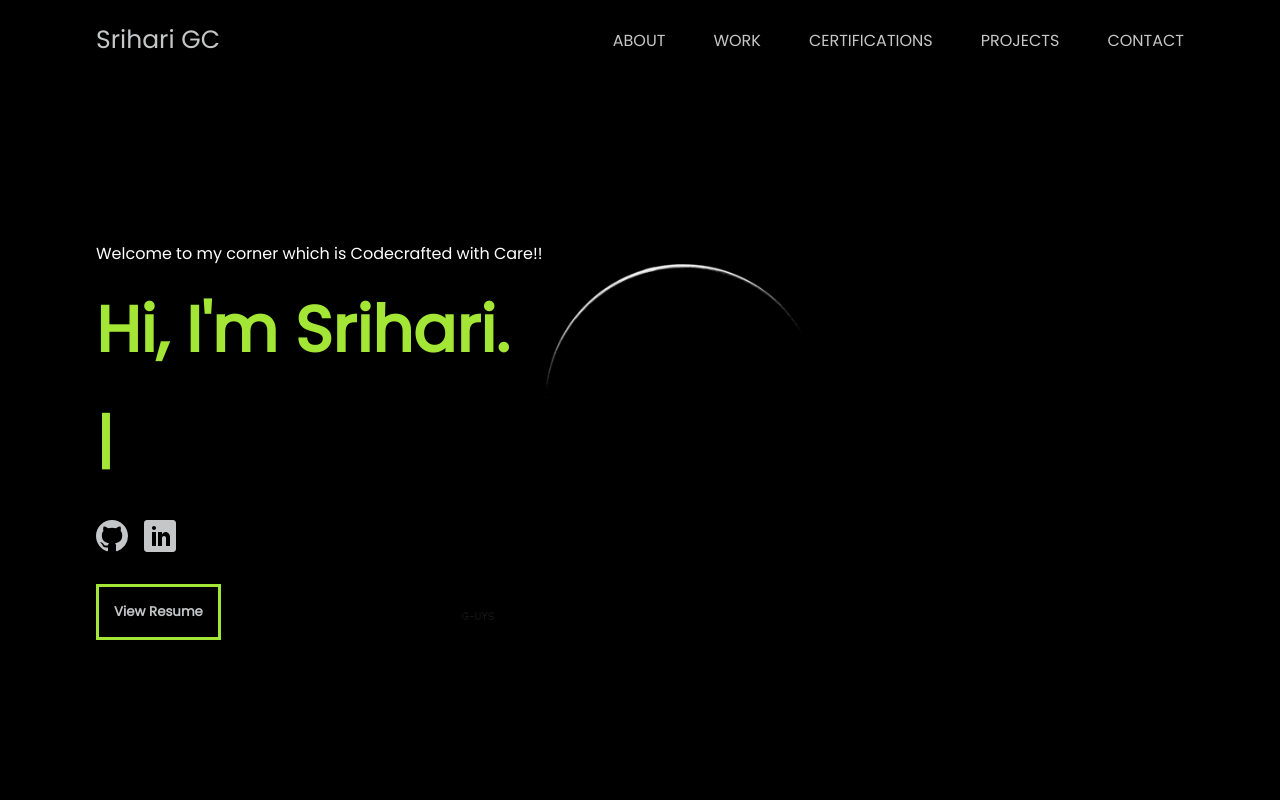
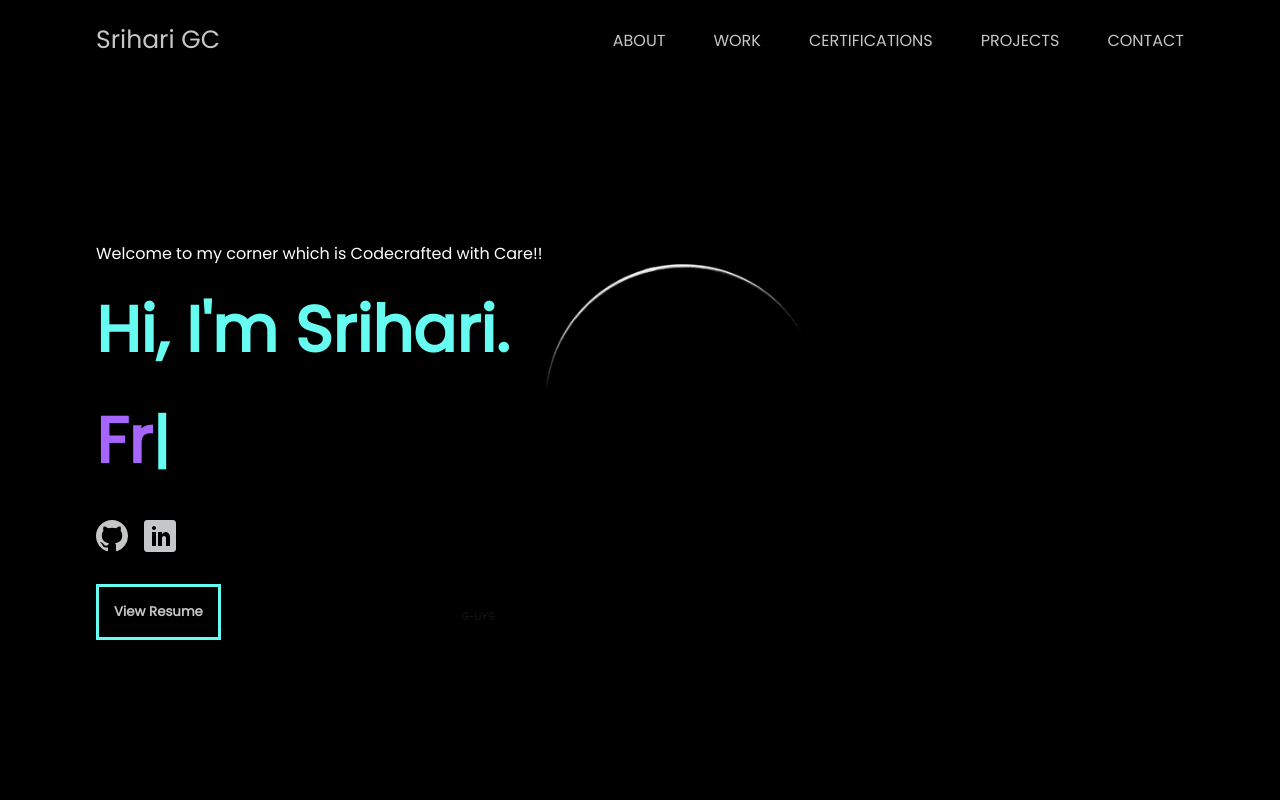
Before and after one commit to Srihari3601/Portfolio-main, a React (Create React App) app: page / in a window 1280 px wide. Shown: the top 800 px of the page. Built offline with nearby package versions, Linux system fonts and the light colour scheme; the HTML template or start-up script is replaced by a standard one.

Commit message:
Reverted colour changes

```diff
--- a/src/Components/Home.js
+++ b/src/Components/Home.js
@@ -23,13 +23,16 @@ function Home() {
                             }}
                             onInit={(typewriter) => {
                                 typewriter
-                                .typeString('<strong><span style="color:#bcfc66;">Front-End Developer</span></strong>')
+                                .typeString('<strong><span style="color:#66FCF1;">Software Engineer</span></strong>')
+                                .pauseFor(1000)
+                                .deleteAll()
+                                .typeString('<strong><span style="color:#a666fc;">Front-End Developer</span></strong>')
                                 .pauseFor(1000)
                                 .deleteAll()
                                 .typeString('<strong><span style="color:#fc6671;">Web developer</span></strong>')
                                 .pauseFor(1000)
                                 .deleteAll()
-                                .typeString('<strong><span style="color:#a666fc">ReactJS Developer</span></strong>')
+                                .typeString('<strong><span style="color:#bcfc66">ReactJS Developer</span></strong>')
                                 .pauseFor(1000)
                                 .deleteAll()
                                 .start();
--- a/src/Components/Navbar.js
+++ b/src/Components/Navbar.js
@@ -16,8 +16,7 @@ function Navbar() {
     const [navColor, setnavColor] = useState("transparent");
     const [color, setColor] = useState("#C5C6C7")
     const listenScrollEvent = () => {
-        // window.scrollY > 10 ? setnavColor("#66fcf2cd") : setnavColor("transparent");
-        window.scrollY > 10 ? setnavColor("#a3e635") : setnavColor("transparent");
+        window.scrollY > 10 ? setnavColor("#66fcf2cd") : setnavColor("transparent");
         window.scrollY > 10 ? setColor("#1F2833") : setColor("#C5C6C7");
     };
     useEffect(() => {
--- a/src/index.css
+++ b/src/index.css
@@ -1,8 +1,7 @@
 :root {
   --black: #000000;
   --GrayDark: #1F2833;
-  /* --textColorBlue: #66FCF1; */
-  --textColorBlue: rgb(163 230 53);
+  --textColorBlue: #66FCF1;
   --textColor: #C5C6C7;
   --blueLight: #45A29E;
 }
```
